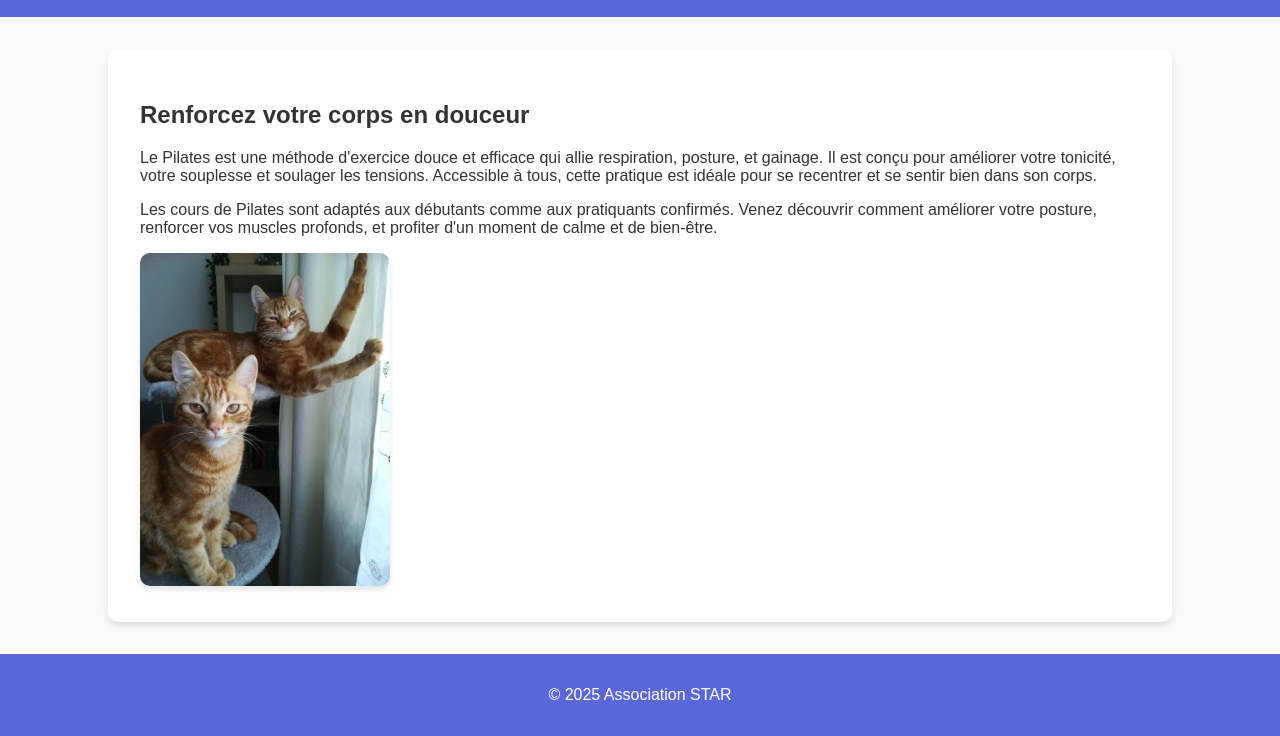
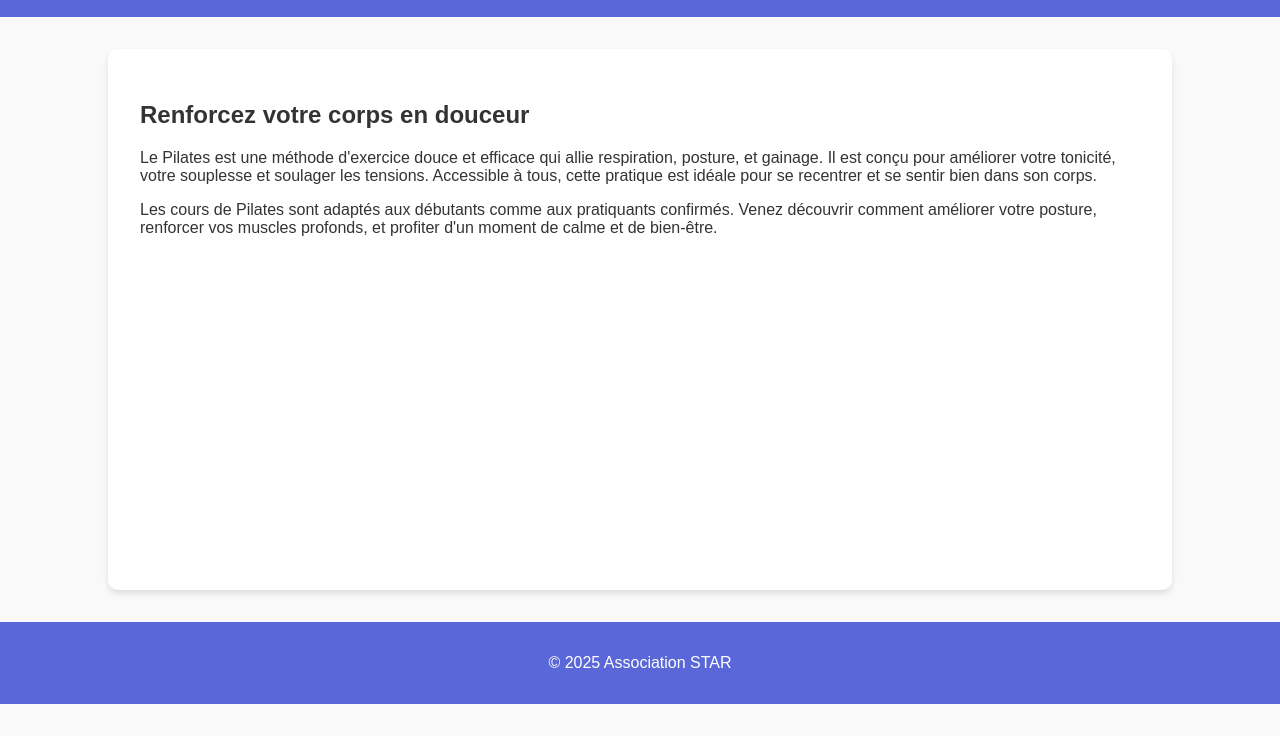
Before and after one commit to Konaten/konaten.github.io, a plain HTML site: page pages/pilates.html in a window 1280 px wide. Shown: the part 96-832 px from the top of the page. After the commit the page ends 800 px from the top, so only its background shows below. Drawn offline with Linux system fonts and the light colour scheme.

Commit message:
photo chat retiré

```diff
--- a/pages/pilates.html
+++ b/pages/pilates.html
@@ -42,7 +42,7 @@
                 Venez découvrir comment améliorer votre posture, renforcer vos muscles profonds,
                 et profiter d'un moment de calme et de bien-être.
             </p>
-            <img src="../assets/images/pilates.jpg" alt="Cours de Pilates" style="width: 25%; border-radius: 10px; box-shadow: 0 4px 6px rgba(0, 0, 0, 0.1);">
+            <!-- <img src="../assets/images/pilates.jpg" alt="Cours de Pilates" style="width: 25%; border-radius: 10px; box-shadow: 0 4px 6px rgba(0, 0, 0, 0.1);"> -->
         </article>
     </main>
     <footer>
```
Also changed, not shown: assets/images/pilates.jpg (deleted).
